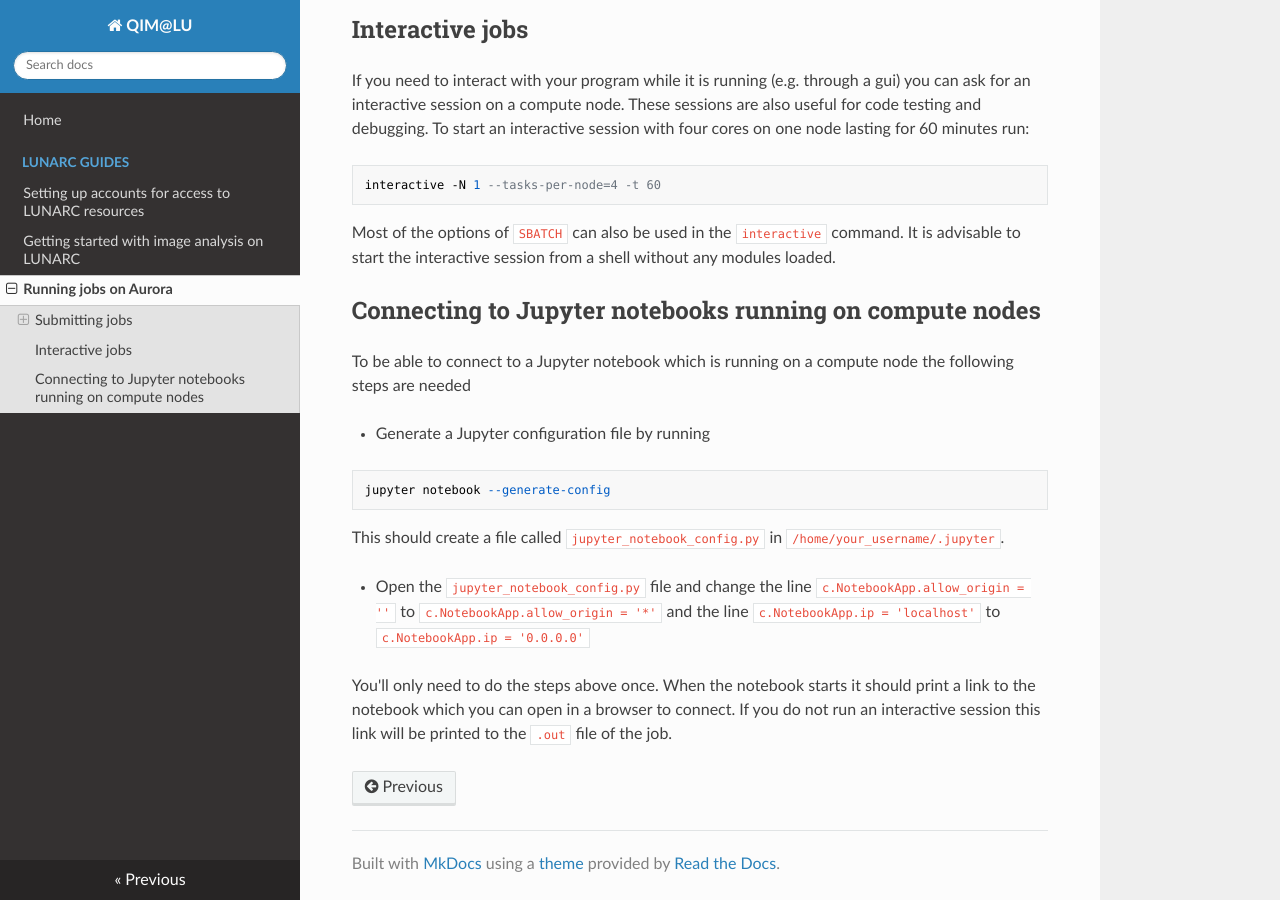
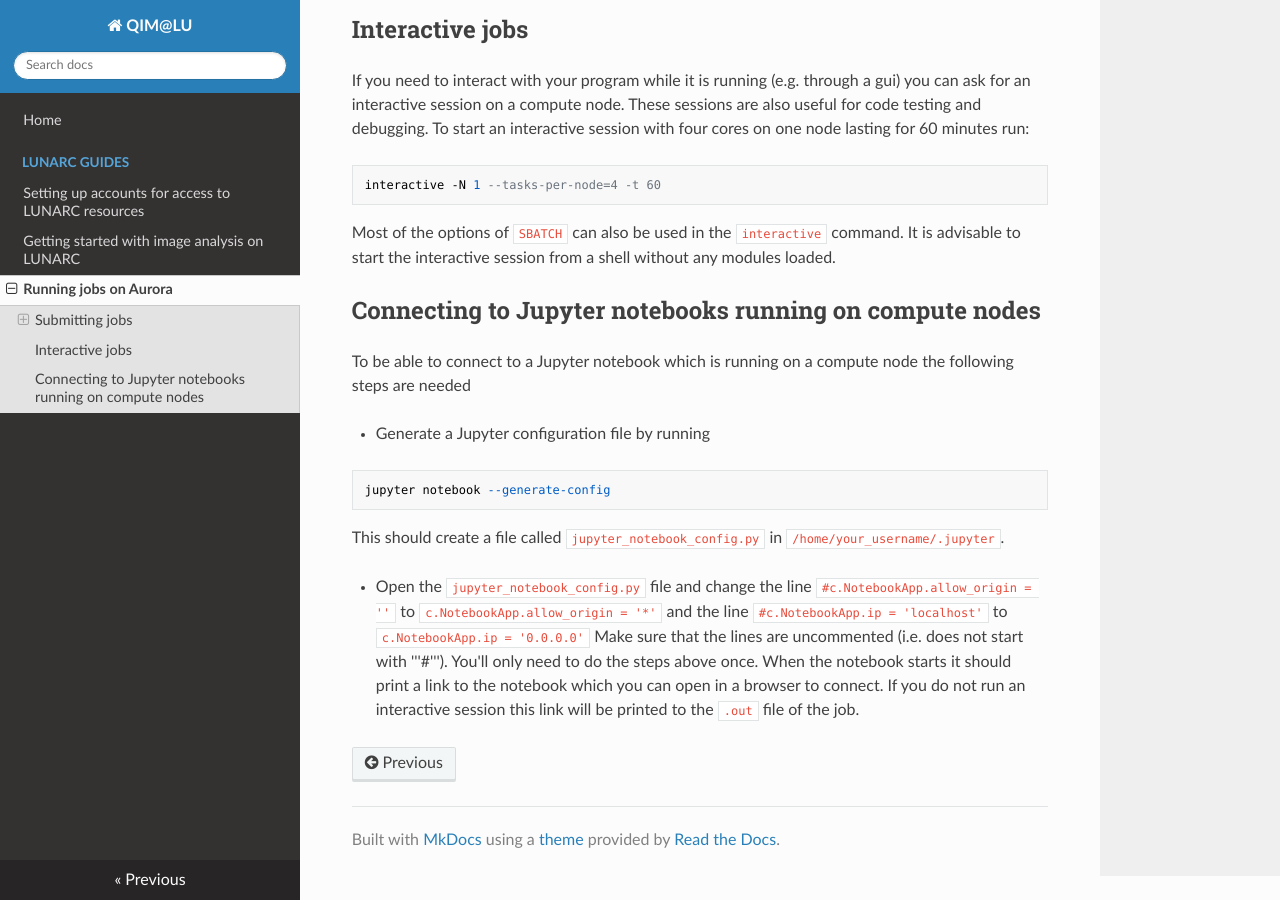
Before and after one commit to jhektor/qim, an MkDocs documentation site: the page built from docs/running_jobs.md, in a window 1280 px wide and 900 px high, scrolled down 1746 px. Built offline with MkDocs 1.6.1, drawn with Linux system fonts in a browser that asks for light colours; nearby versions of some CDN libraries.

Commit message:
Clarification on connecting to notebooks

````diff
--- a/docs/running_jobs.md
+++ b/docs/running_jobs.md
@@ -104,8 +104,8 @@ jupyter notebook --generate-config
 ```
 This should create a file called ```jupyter_notebook_config.py``` in ```/home/your_username/.jupyter```.
 
-* Open the ```jupyter_notebook_config.py``` file and change the line ```c.NotebookApp.allow_origin = ''``` to ```c.NotebookApp.allow_origin = '*'``` and the line ```c.NotebookApp.ip = 'localhost'``` to ```c.NotebookApp.ip = '0.0.0.0'```
-
+* Open the ```jupyter_notebook_config.py``` file and change the line ```#c.NotebookApp.allow_origin = ''``` to ```c.NotebookApp.allow_origin = '*'``` and the line ```#c.NotebookApp.ip = 'localhost'``` to ```c.NotebookApp.ip = '0.0.0.0'```
+Make sure that the lines are uncommented (i.e. does not start with '''#''').
 You'll only need to do the steps above once.
 When the notebook starts it should print a link to the notebook which you can open in a browser to connect.
 If you do not run an interactive session this link will be printed to the ```.out``` file of the job.
````
